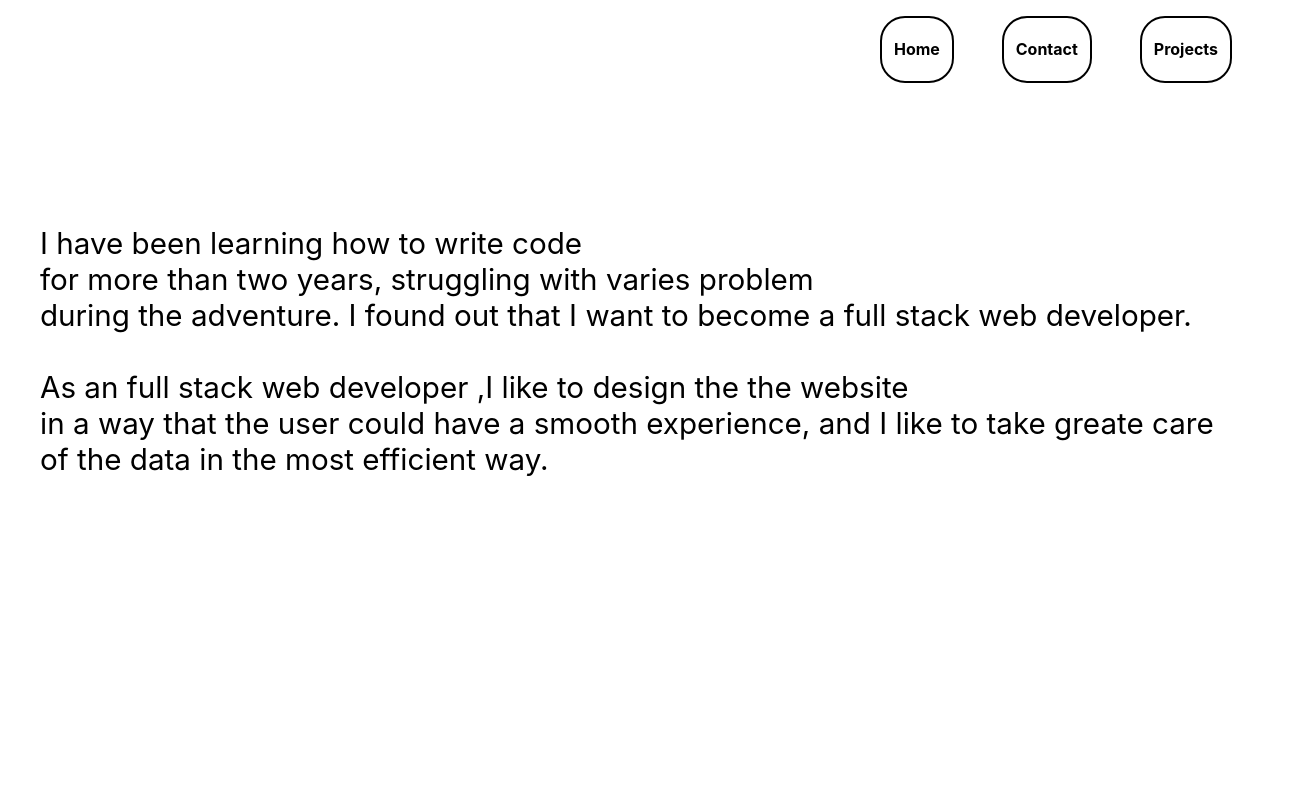
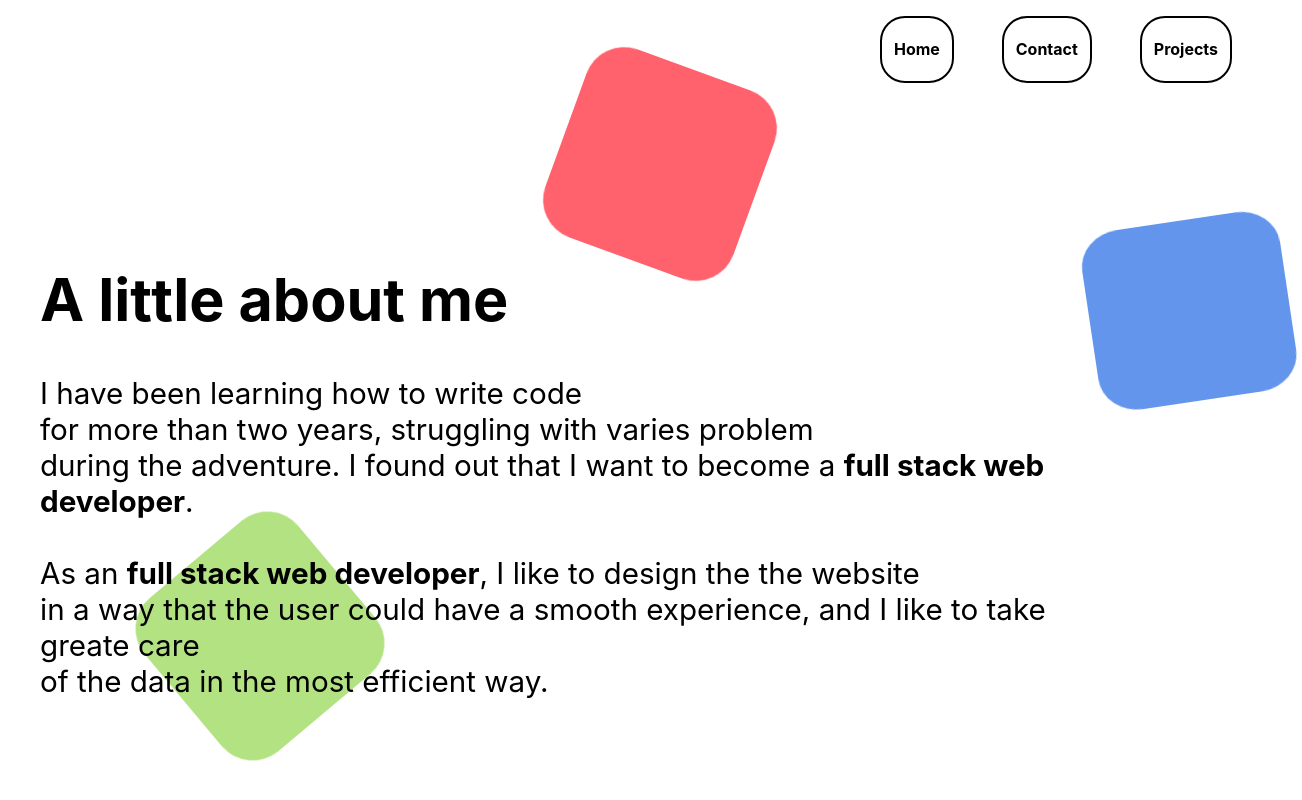
Before and after one commit to blackenjoy27/portfolio, a React (Create React App) app: page /about in a window 1280 px wide. Shown: the whole page, 1302 px wide, since content can reach past the window. Built offline with nearby package versions, Linux system fonts and the light colour scheme.

Commit message:
Finish Aboutpage

```diff
--- a/src/App.js
+++ b/src/App.js
@@ -1,6 +1,6 @@
 import React from "react";
 import {Switch, Route, useLocation} from "react-router-dom";
-import Homepage from './animateComponents/Homepage';
+import Homepage from './animateComponents/Homepage/Homepage';
 import Aboutpage from "./animateComponents/About/Aboutpage";
 import {AnimatePresence} from "framer-motion";
 
--- a/src/animateComponents/About/Aboutpage.js
+++ b/src/animateComponents/About/Aboutpage.js
@@ -3,6 +3,20 @@ import React from "react";
 import {Link} from "react-router-dom";
 import {motion} from "framer-motion";
 
+const squareAnimation = {
+    initial:{
+        rotate:0
+    },
+    animation:{
+        rotate:50
+    },
+    bsquareAnimation:{
+        rotate:-100
+    },
+    redanimation:{
+        rotate:-70
+    }
+}
 
 const Aboutpage = ()=>{
     return(
@@ -23,21 +37,41 @@ const Aboutpage = ()=>{
             </div>
 
             <div className="bio-div">
+
+                <motion.div
+                    initial="initial"
+                    variants={squareAnimation}
+                    animate="redanimation"
+                    transition={{duration:4}}className="red-square z-index red-squareAbout"/>
+
                 <p className="bio">
+                    <h1>A little about me</h1>
                     I have been learning how to write code
                     <br></br>for more than two years, struggling with varies problem
-                    <br></br>during the adventure. I found out that I want to become a <bold>full stack web developer</bold>.<br></br>
+                    <br></br>during the adventure. I found out that I want to become a <strong>full stack web developer</strong>.<br></br>
 
                     <br></br>
 
-                    As an full stack web developer ,I like to design the the website <br></br>
+                    As an <strong>full stack web developer</strong>, I like to design the the website <br></br>
                     in a way that the user could have a smooth experience, and I like to take greate care <br></br>
                     of the data in the most efficient way.  <br></br>
 
                     <br></br>
 
                 </p>
+                <motion.div
+                    initial="initial"
+                    variants={squareAnimation}
+                    animate="animation"
+                    transition={{duration:5}}
+                    className="green-square z-index"/>
+                <motion.div
+                    initial="initial"
+                    variants={squareAnimation}
+                    animate="bsquareAnimation"
+                    transition={{duration:6}}className="blue-square z-index"/>
             </div>
+
         </motion.div>
     )
 }
--- a/src/animateComponents/About/aboutpage.css
+++ b/src/animateComponents/About/aboutpage.css
@@ -1,4 +1,7 @@
 
+/* *{
+    border: 1px solid gray;
+} */
 .about-section{
     display: flex;
     flex-direction: column;
@@ -19,8 +22,30 @@
 
 .bio-div{
     margin-top: 7rem;
+    display: flex;
 }
 .bio{
     font-size: 1.85rem;
     margin-left: 2.5rem;
 }
+
+.green-square{
+    position: absolute;
+    background-color: #B3E283;
+    width: 200px;
+    height: 200px;
+    border-radius: 20%;
+    left: 10rem;
+    bottom: 4rem;
+}
+
+.red-squareAbout{
+    position: absolute;
+    left: 35rem;
+    top:4rem;
+
+}
+
+.z-index{
+    z-index: -10;
+}
--- a/src/animateComponents/Homepage.js
+++ b/src/animateComponents/Homepage/Homepage.js
@@ -1,4 +1,4 @@
-import "../homepage.css"
+import "./homepage.css"
 import React from "react";
 import {Link} from "react-router-dom";
 import { motion } from "framer-motion";
@@ -50,7 +50,7 @@ const Homepage = ()=>{
                     variants={squareAnimation}
                     animate={squareAnimation.animation}
                     transition={{delay:1, duration:3}}
-                    className="green-square"/>
+                    className="green-rectangle"/>
                 </div>
                 <div className="right">
                     <motion.header
@@ -65,9 +65,9 @@ const Homepage = ()=>{
                         </nav>
                     </motion.header>
                     <motion.div
-                    initial={squareAnimation.initial}
+                        initial="initial"
                         variants={squareAnimation}
-                    animate={squareAnimation.animation}
+                        animate="animation"
                         transition={{delay:2, duration:3}}className="blue-square"/>
                     <motion.div
                         initial={squareAnimation.initial}
--- a/src/homepage.css
+++ b/src/animateComponents/Homepage/homepage.css
@@ -56,7 +56,7 @@ nav a{
   border-radius: 25px;
 }
 
-.green-square{
+.green-rectangle{
   position: absolute;
   background-color: #B3E283;
   z-index: -1;
```
Lines whose indentation alone changed are shown as unchanged.
